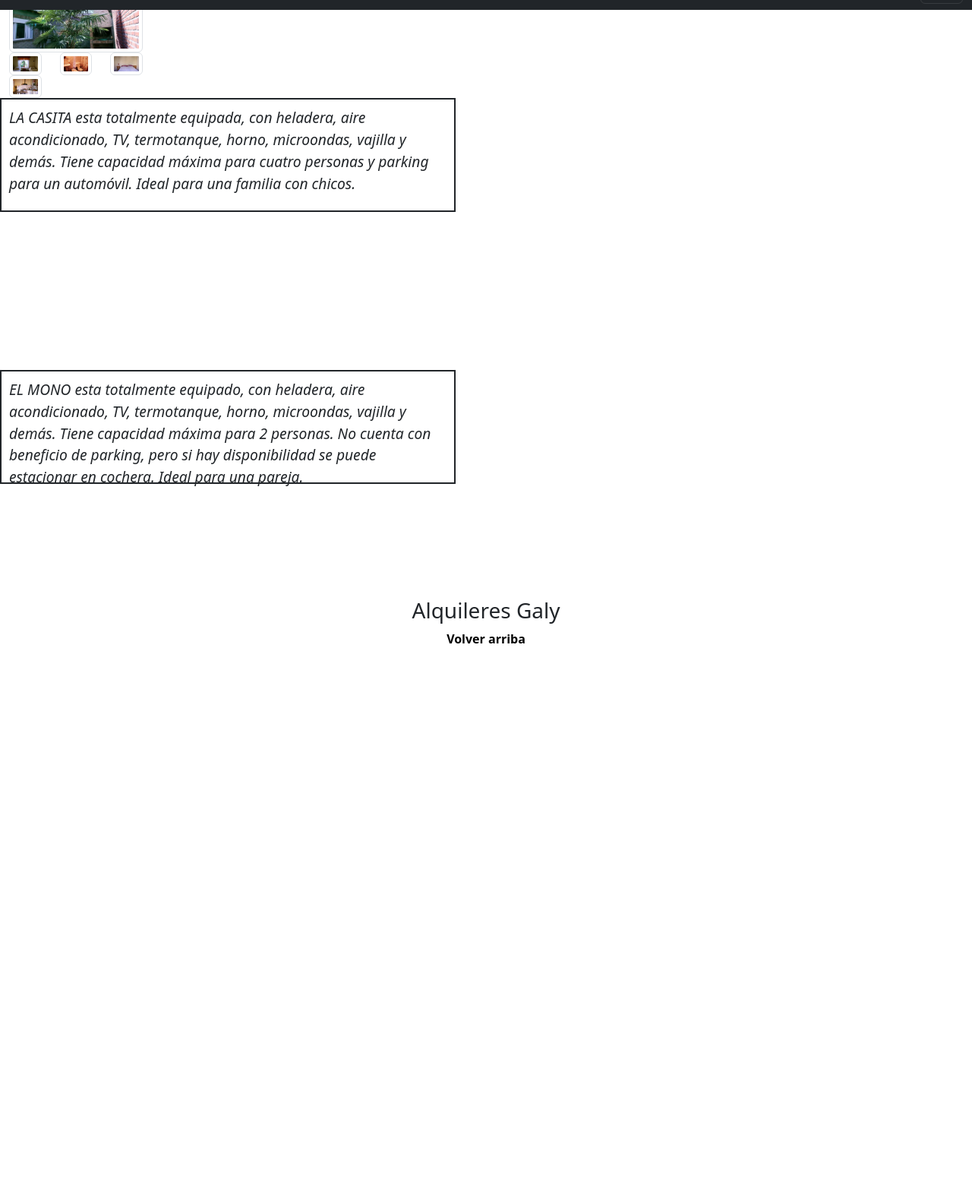
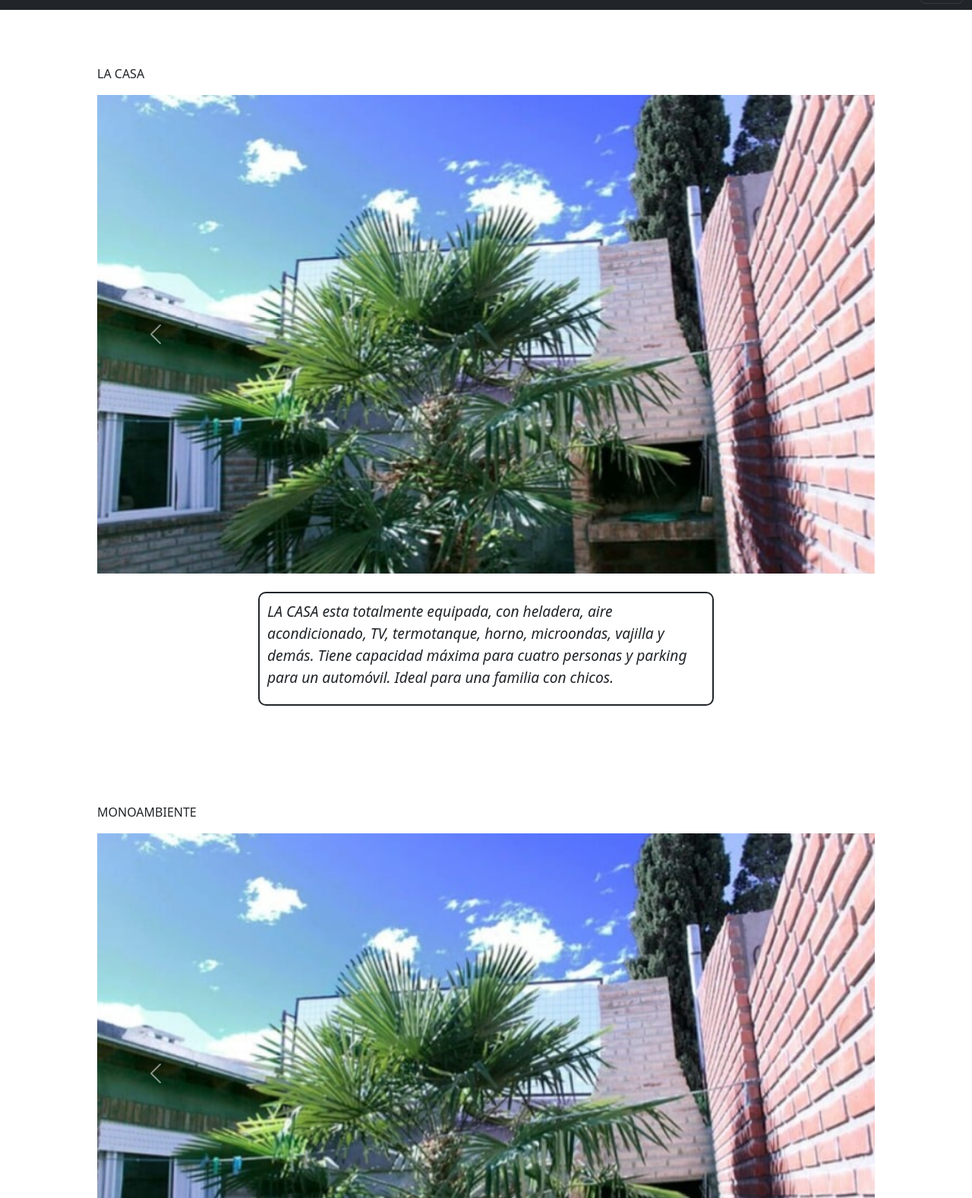
Before and after one commit to maticabrera7/Pre-entrega2-mati-cabrera, a plain HTML site: page alojamientos.html in a window 1280 px wide. Shown: the part 43-1620 px from the top of the page at 76% size. Before the commit the page ends 896 px from the top, so only its background shows below. Drawn offline with nearby package versions, Linux system fonts and the light colour scheme.

Commit message:
agrego carrousel al imagenes

```diff
--- a/alojamientos.html
+++ b/alojamientos.html
@@ -10,24 +10,10 @@
 
 </head>
 
-<body class="alojame">
+<body class="alojame" id="aloja">
 
     <header class="header">
-    <!--
-        <h1 id="aloja">Alojamientos</h1>
-        <section class="navegacion">
 
-            <div>
-                <nav class="navega">
-                    <ul class="menu_header">
-                        <li><a href="index.html">Home</a></li>
-                        <li><a href="alojamientos.html">Alojamientos</a></li>
-                        <li><a href="contacto.html">Contacto</a></li>
-                    </ul>
-                </nav>
-            </div>
-        </section>
-    -->
         <nav class="navbar navbar-dark bg-dark fixed-top">
             <div class="container-fluid">
               <a class="navbar-brand" href="#">Alquileres Sur</a>
@@ -47,21 +33,7 @@
                     <li class="nav-item">
                       <a class="nav-link" href="contacto.html">Contacto</a>
                     </li>
-                  <!--
-                    <li class="nav-item dropdown">
-                      <a class="nav-link dropdown-toggle" href="#" role="button" data-bs-toggle="dropdown" aria-expanded="false">
-                        Dropdown
-                      </a>
-                      <ul class="dropdown-menu dropdown-menu-dark">
-                        <li><a class="dropdown-item" href="#">Action</a></li>
-                        <li><a class="dropdown-item" href="#">Another action</a></li>
-                        <li>
-                          <hr class="dropdown-divider">
-                        </li>
-                        <li><a class="dropdown-item" href="#">Something else here</a></li>
-                      </ul>
-                    </li>
-                  -->
+
                   </ul>
                   <form class="d-flex mt-3" role="search">
                     <input class="form-control me-2" type="search" placeholder="Search" aria-label="Search">
@@ -73,89 +45,79 @@
           </nav>
     </header>
 
-    <main class="fotitos">
+    <main>
 
-        <Section class="casita">
-        <!--Fotos-->
-
-           <!--<section class="imagenes">
-                <div>
-                    <h1>LA CASITA</h1>
-                        <ul>
-                            <li><img src="./Imagenes/Dpt01.png" alt="Casa1" width="75%">
-                            </li>
-                            <li><img src="./Imagenes/Dpt02.png" alt="casa2" width="200px">
-                            </li>
-                            <li><img src="./Imagenes/Dpt03.png" alt="casa3" width="200px">
-                            </li>
-                            <li><img src="./Imagenes/Dpt04.png" alt="casa4" width="200px">
-                            </li>
-                            <li><img src="./Imagenes/Dpt05.png" alt="casa5" width="200px">
-                            </li>
-                        </ul>
-                </div>
-            </section> -->
-
-<div class="container text-center">
-  <div class="row">
-    <div class="coL">
-        <img src="./Imagenes/Dpt01.png" class="img-thumbnail" class="img-fluid" alt="Casa1">
+<section class="casa1">
+  <p>LA CASA</p>
+<div id="carouselExampleFade" class="carousel slide carousel-fade">
+  <div class="carousel-inner">
+    <div class="carousel-item active">
+      <img src="./Imagenes/Dpt01.png" class="d-block w-100" alt="casa1">
+    </div>
+    <div class="carousel-item">
+      <img src="./Imagenes/Dpt02.png" class="d-block w-100" alt="casa2">
+    </div>
+    <div class="carousel-item">
+      <img src="./Imagenes/Dpt03.png" class="d-block w-100" alt="casa3">
     </div>
   </div>
-  <div class="row">
-    <div class="col-4">
-        <img src="./Imagenes/Dpt02.png" class="img-thumbnail" class="img-fluid" alt="casa2">
-    </div>
-    <div class="col-4">
-        <img src="./Imagenes/Dpt03.png" class="img-thumbnail" class="img-fluid" alt="casa3">
-    </div>
-    <div class="col-4">
-        <img src="./Imagenes/Dpt04.png" class="img-thumbnail" class="img-fluid" alt="casa4">
-    </div>
-    <div class="col-4">
-        <img src="./Imagenes/Dpt05.png" class="img-thumbnail" class="img-fluid" alt="casa5">
-      </div>
-  </div>
+  <button class="carousel-control-prev" type="button" data-bs-target="#carouselExampleFade" data-bs-slide="prev">
+    <span class="carousel-control-prev-icon" aria-hidden="true"></span>
+    <span class="visually-hidden">Previous</span>
+  </button>
+  <button class="carousel-control-next" type="button" data-bs-target="#carouselExampleFade" data-bs-slide="next">
+    <span class="carousel-control-next-icon" aria-hidden="true"></span>
+    <span class="visually-hidden">Next</span>
+  </button>
 </div>
+<br>
             <section class="descripcion">
                 <div >
                     <P >
-                        LA CASITA esta totalmente equipada, con heladera, aire acondicionado, TV, termotanque, horno, microondas, vajilla y demás.  Tiene capacidad máxima para cuatro personas y parking para un automóvil. Ideal para una familia con chicos.
+                        LA CASA esta totalmente equipada, con heladera, aire acondicionado, TV, termotanque, horno, microondas, vajilla y demás.  Tiene capacidad máxima para cuatro personas y parking para un automóvil. Ideal para una familia con chicos.
                     </P>
                 </div>
             </section>
-        </Section>
-<!--
-        <section class="imagenes2">
-            <div>
-                <h1>EL MONO</h1>
-                <ul>
-                    <li><img src="./Imagenes/Dpt01.png" alt="Casa1" width="75%">
-                    </li>
-                    <li><img src="./Imagenes/Dpt02.png" alt="casa2" width="200px">
-                    </li>
-                    <li><img src="./Imagenes/Dpt03.png" alt="casa3" width="200px">
-                    </li>
-                    <li><img src="./Imagenes/Dpt04.png" alt="casa4" width="200px">
-                    </li>
-                    <li><img src="./Imagenes/Dpt05.png" alt="casa5" width="200px">
-                    </li>
-                </ul>
-            </div>
-        </section>
--->
-        <section class="descripcion2">
-            <div>
-                    <P>
-                        EL MONO esta totalmente equipado, con heladera, aire acondicionado, TV, termotanque, horno, microondas, vajilla y demás. Tiene capacidad máxima para 2 personas. No cuenta con beneficio de parking, pero si hay disponibilidad se puede estacionar en cochera. Ideal para una pareja.
+</section>
+
+
+<section class="elmono">
+  <p>MONOAMBIENTE</p>
+<div id="carouselExampleFade" class="carousel slide carousel-fade">
+  <div class="carousel-inner">
+    <div class="carousel-item active">
+      <img src="./Imagenes/Dpt01.png" class="d-block w-100" alt="mono1">
+    </div>
+    <div class="carousel-item">
+      <img src="./Imagenes/Dpt02.png" class="d-block w-100" alt="mono2">
+    </div>
+    <div class="carousel-item">
+      <img src="./Imagenes/Dpt03.png" class="d-block w-100" alt="mono3">
+    </div>
+  </div>
+  <button class="carousel-control-prev" type="button" data-bs-target="#carouselExampleFade" data-bs-slide="prev">
+    <span class="carousel-control-prev-icon" aria-hidden="true"></span>
+    <span class="visually-hidden">Previous</span>
+  </button>
+  <button class="carousel-control-next" type="button" data-bs-target="#carouselExampleFade" data-bs-slide="next">
+    <span class="carousel-control-next-icon" aria-hidden="true"></span>
+    <span class="visually-hidden">Next</span>
+  </button>
+</div>
+<br>
+            <section class="descripcion">
+                <div >
+                    <P >
+                      EL MONO esta totalmente equipado, con heladera, aire acondicionado, TV, termotanque, horno, microondas, vajilla y demás. Tiene capacidad máxima para 2 personas. No cuenta con beneficio de parking, pero si hay disponibilidad se puede estacionar en cochera. Ideal para una pareja.
                     </P>
-            </div>
-        </section>
+                </div>
+            </section>
+</section>
 
     </main>
 
     <footer>
-        <h3>Alquileres Galy</h3>
+        <h3>Alquileres Sur</h3>
         <a href="#aloja"> Volver arriba
         </a>
     </footer>
--- a/css/style.css
+++ b/css/style.css
@@ -90,13 +90,11 @@ a {
 }
 
 .casa1{
-	margin-left: 400px;
-	margin-bottom: 20px;
+	margin: 10%;
 }
 
-.casa2{
-	margin-left: 400px;
-	padding: 20px;
+.elmono{
+	margin: 10%;
 }
 
 .texto {
@@ -192,7 +190,8 @@ footer{
 	padding: 10px;
 	font-style: italic;
 	font-size: larger;
-
+	border-radius: 10px;
+	overflow: scroll;
 }
 
 .descripcion2 {
@@ -204,8 +203,9 @@ footer{
 	padding: 10px;
 	font-style: italic;
 	font-size: larger;
+	border-radius: 10px;
+}
 
-}
 /*fin GRID alojamiento*/
 
 /*inicio GRID CABECERA*/
```
